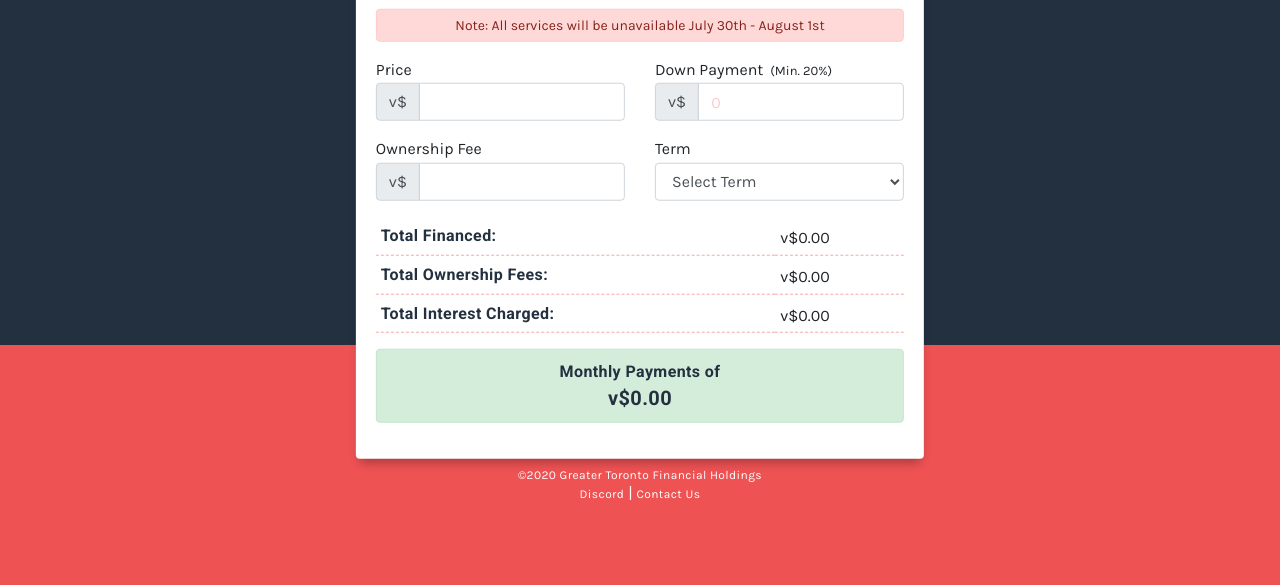
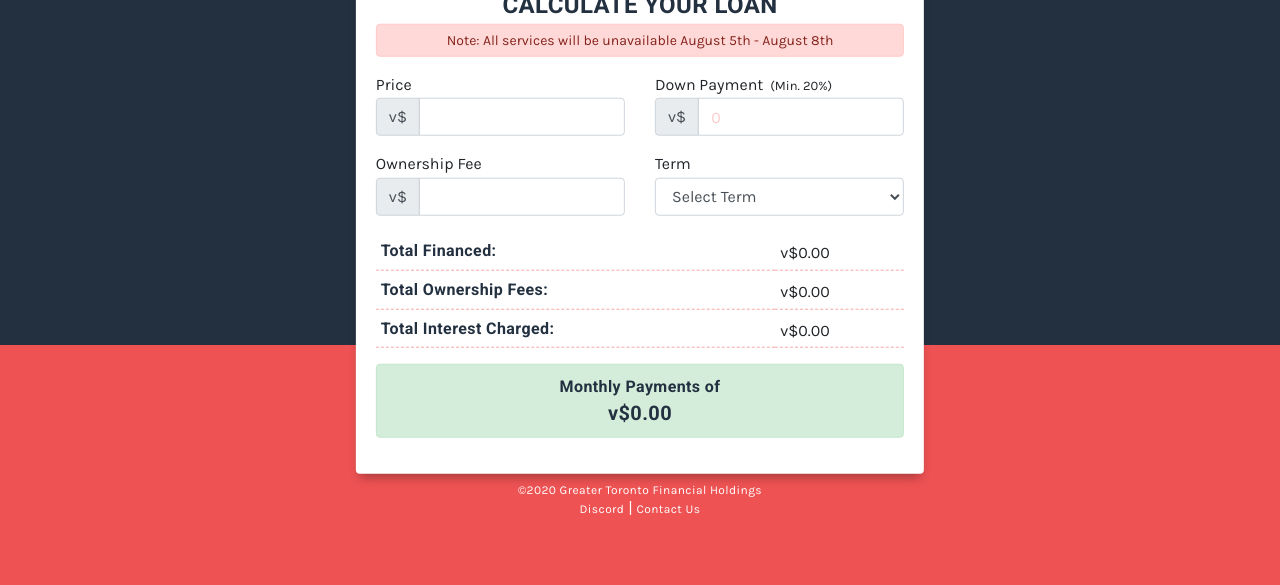
Before and after one commit to atulumello/fse-calculator, a Gatsby site: page / in a window 1280 px wide. Shown: the part 215-800 px from the top of the page. Built offline with nearby package versions, Linux system fonts and the light colour scheme; Gatsby itself is replaced by a stand-in of ours.

Commit message:
Updated index.js
Fixed missing params

```diff
--- a/src/pages/index.js
+++ b/src/pages/index.js
@@ -1,14 +1,14 @@
 import React from "react"
 
 //import FontAwesome from 'react-fontawesome'
-import {   Row , Col , Badge , Alert } from "reactstrap"
+import {   Row , Col  , Alert } from "reactstrap"
 import Seo from '../components/seo'
 import Calculator from '../components/calculator'
 
 import '../../node_modules/animate.css/animate.min.css'
 import '../scss/styles.scss'
 
-import Logo from '../../public/static/images/logo_web_icon_resize.png'
+import Logo from '../../static/logo_web_icon_resize.png'
 
 
 let date = new Date().getFullYear();
@@ -42,7 +42,7 @@
                   </Col> */}
 
                   <Alert className="mt-1" color="danger" style={{fontSize: '14px', padding: '5px 10px'}}>
-                    Note: All services will be unavailable July 30th - August 1st
+                    Note: All services will be unavailable August 5th - August 8th
                   </Alert>
 
                 </Col>
```
